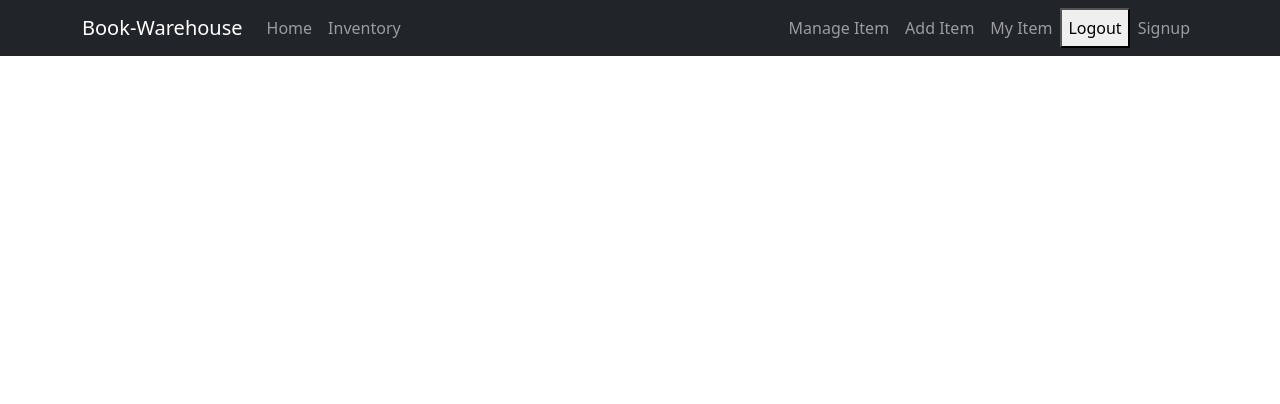
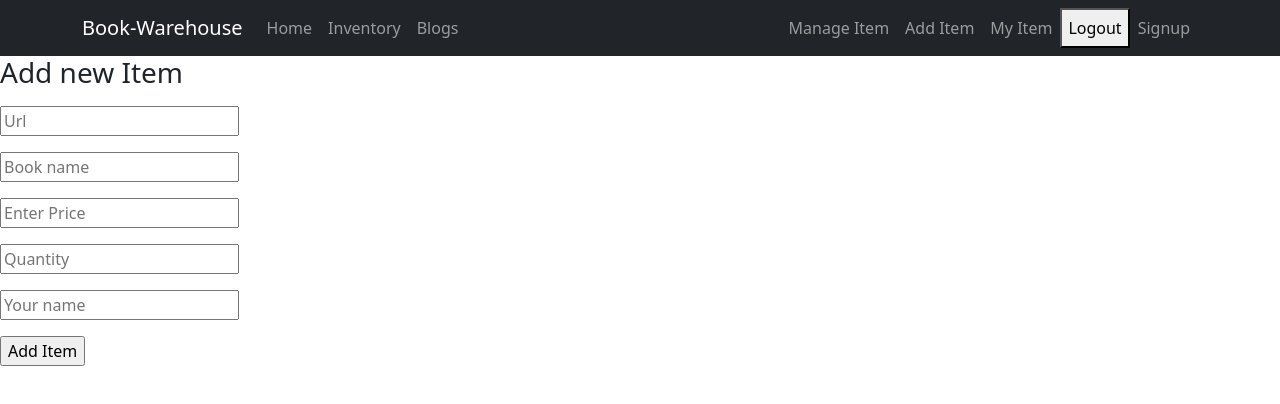
Before and after one commit to SuraiyaMoon/book-warehouse, a React (Create React App) app: page /addItem in a window 1280 px wide. Shown: the top 404 px of the page. Built offline with nearby package versions, Linux system fonts and the light colour scheme; no server answers; sample sign-in values are in the browser's storage.

Commit message:
blogs route added

```diff
--- a/src/App.js
+++ b/src/App.js
@@ -9,6 +9,9 @@ import Inventories from './components/Inventories/Inventories';
 import { ToastContainer } from 'react-toastify';
 import RequireAuth from './components/RequireAuth/RequireAuth';
 import BookDetails from './components/BookDetails/BookDetails';
+import AddItem from './components/AddItem/AddItem';
+import ManageItem from './components/ManageItem/ManageItem';
+import Blogs from './components/Blogs/Blogs';
 
 
 function App() {
@@ -20,11 +23,18 @@ function App() {
         <Route path='/home' element={<Home />}></Route>
         <Route path='/login' element={<Login />}></Route>
         <Route path='/signup' element={<Signup />}></Route>
+        <Route path='/blogs' element={<Blogs />}></Route>
         <Route path='/inventory' element={<RequireAuth>
           <Inventories />
         </RequireAuth>}></Route>
         <Route path='/inventory/:bookId' element={<RequireAuth>
           <BookDetails></BookDetails>
+        </RequireAuth>}></Route>
+        <Route path='/addItem' element={<RequireAuth>
+          <AddItem></AddItem>
+        </RequireAuth>}></Route>
+        <Route path='/manageItem' element={<RequireAuth>
+          <ManageItem></ManageItem>
         </RequireAuth>}></Route>
       </Routes>
 
--- /dev/null
+++ b/src/components/AddItem/AddItem.js
@@ -0,0 +1,52 @@
+import React from 'react';
+
+
+
+const AddItem = () => {
+    const handleAddItem = event => {
+        event.preventDefault();
+        const url = event.target.url.value;
+        const name = event.target.name.value;
+        const price = event.target.url.value;
+        const quantity = event.target.name.value;
+        const supplier = event.target.name.value;
+
+        const item = { url, name }
+        console.log(item)
+
+
+        //send data to the server
+
+        fetch('http://localhost:5000/inventory', {
+            method: "POST",
+            headers: {
+                "content-type": "application/json"
+            },
+            body: JSON.stringify(item)
+        })
+            .then(res => res.json())
+            .then(data => {
+                console.log(data)
+                event.target.reset()
+            })
+
+    }
+    return (
+        <div>
+            <h3>
+                Add new Item
+            </h3>
+            <form onSubmit={handleAddItem}>
+                <input className='my-2' name='url' placeholder='Url' type="text" /> <br />
+                <input className='my-2' name='name' placeholder='Book name' type="text" /><br />
+                <input className='my-2' name='price' placeholder='Enter Price' type="text" /><br />
+                <input className='my-2' name='name' placeholder='Quantity' type="text" /><br />
+                <input className='my-2' name='name' placeholder='Your name' type="text" /><br />
+                <input className='my-2' type="submit" value="Add Item" />
+            </form>
+
+        </div>
+    );
+};
+
+export default AddItem;
--- /dev/null
+++ b/src/components/Blogs/Blogs.js
@@ -0,0 +1,27 @@
+import React from 'react';
+
+const Blogs = () => {
+    return (
+        <div className='container'>
+            <h3 className='text-center my-3'>Blogs</h3>
+            <article>
+                <h5>Question: Whats the Difference Between Javascript and Node js?</h5>
+                <p>1. Javascript Is a programming Language. On the other side Node js is a runtime environment. <br />
+                    2. Js can only run in browser .Node js can be run outside the browser.
+
+
+                </p>
+            </article>
+            <article>
+                <h5>Question: When Should you use node js and when should you use mongodb?</h5>
+                <p>1. Javascript Is a programming Language. On the other side Node js is a runtime environment. <br />
+                    2. Js can only run in browser .Node js can be run outside the browser.
+
+
+                </p>
+            </article>
+        </div>
+    );
+};
+
+export default Blogs;
--- a/src/components/BookDetails/BookDetails.js
+++ b/src/components/BookDetails/BookDetails.js
@@ -1,30 +1,59 @@
-import React from 'react';
+import React, { useState } from 'react';
 import useBookDetail from '../../Hooks/useBookDetail';
 import { useNavigate, useParams } from 'react-router-dom';
 import Card from 'react-bootstrap/Card';
 import Button from 'react-bootstrap/Button';
 
 const BookDetails = () => {
+
     const navigate = useNavigate();
     const { bookId } = useParams();
-    const [detail] = useBookDetail(bookId)
-    console.log(detail)
+    const [detail] = useBookDetail(bookId);
+    const { _id, name, price, about, quantity, suppier } = detail;
+    const [number, setNumber] = useState(quantity)
+    console.log(quantity)
+    // console.log(detail)
     const navigateToInventory = () => {
         navigate('/inventory')
+    }
+    const handleItemQuantity = id => {
+        const newQuantity = parseInt(quantity) - 1;
+        if (newQuantity >= 0) {
+            setNumber(newQuantity)
+            detail.quantity = newQuantity;
+
+
+        }
+        else {
+            alert('You can not Decrease amount')
+        }
+        // console.log(newQuantity)
+        // console.log(id)
+    }
+    const handleRestockItem = (e, id) => {
+
+        const inputValue = e.target.number.value;
+        const amount = parseInt(inputValue);
+        const newAmount = quantity + amount;
+        detail.quantity = newAmount;
+        console.log(newAmount)
+        setNumber(newAmount)
+        e.preventDefault()
     }
 
     return (
         <div>
-
-            <h5>{bookId}</h5>
             <Card style={{ width: '20rem', height: "680px" }}>
                 <Card.Img style={{ height: "350px" }} variant="top" src={detail?.picture} />
                 <Card.Body>
-                    <Card.Title>{detail.name}</Card.Title>
+                    <Card.Title>{name}</Card.Title>
                     <Card.Text>
-                        {detail.about}
+                        {about}
                     </Card.Text>
-                    <Button variant="dark">Restack</Button>
+                    <h6>Price: ${price}</h6>
+                    <h6>Supplier: {suppier}</h6>
+                    <h6>Quantity: {quantity}</h6>
+                    <Button onClick={() => handleItemQuantity(_id)} variant="dark">Deliver</Button>
                 </Card.Body>
             </Card>
             <div onClick={navigateToInventory} className="d-grid my-4 ">
@@ -33,6 +62,15 @@ const BookDetails = () => {
                 </Button>
             </div>
 
+            <div className='container w-50 mx-auto'>
+                <form onSubmit={handleRestockItem}>
+                    <h5>Restock Item</h5>
+                    <input name='number' placeholder='Enter amount' type="text" />
+                    <input className='my-3' type="submit" value="Restock" />
+                </form>
+
+            </div>
+
 
         </div>
     );
--- a/src/components/Header/Header.js
+++ b/src/components/Header/Header.js
@@ -23,12 +23,13 @@ const Header = () => {
                     <Nav className="me-auto">
                         <Nav.Link as={Link} to="/home">Home</Nav.Link>
                         <Nav.Link as={Link} to="/inventory">Inventory</Nav.Link>
+                        <Nav.Link as={Link} to="/blogs">Blogs</Nav.Link>
                     </Nav>
                     <Nav>
                         {
                             user && <>
-                                <Nav.Link as={Link} to="manageService">Manage Item</Nav.Link>
-                                <Nav.Link as={Link} to="addService">Add Item</Nav.Link>
+                                <Nav.Link as={Link} to="manageItem">Manage Item</Nav.Link>
+                                <Nav.Link as={Link} to="addItem">Add Item</Nav.Link>
                                 <Nav.Link as={Link} to="order">My Item</Nav.Link>
                             </>
 
--- a/src/components/Inventory/Inventory.js
+++ b/src/components/Inventory/Inventory.js
@@ -12,7 +12,7 @@ const Inventory = ({ inventory }) => {
     }
 
 
-    const { picture, price, suppier, name, about, _id } = inventory;
+    const { quantity, picture, price, suppier, name, about, _id } = inventory;
     return (
         <div className='col-lg-4 col-12 col-md-3'>
             <Card style={{ width: '20rem', height: "730px" }}>
@@ -23,6 +23,7 @@ const Inventory = ({ inventory }) => {
                         {about}
                     </Card.Text>
                     <h6>Price: ${price}</h6>
+                    <h6>Quantity: {quantity}</h6>
                     <h6>Supplier: {suppier}</h6>
                     <Button onClick={() => navigateToInventoryById(_id)} variant="dark">Update</Button>
                 </Card.Body>
--- /dev/null
+++ b/src/components/ManageItem/ManageItem.js
@@ -0,0 +1,12 @@
+import React from 'react';
+
+const ManageItem = () => {
+    return (
+        <div>
+            <h3>See all your add item</h3>
+
+        </div>
+    );
+};
+
+export default ManageItem;
```
